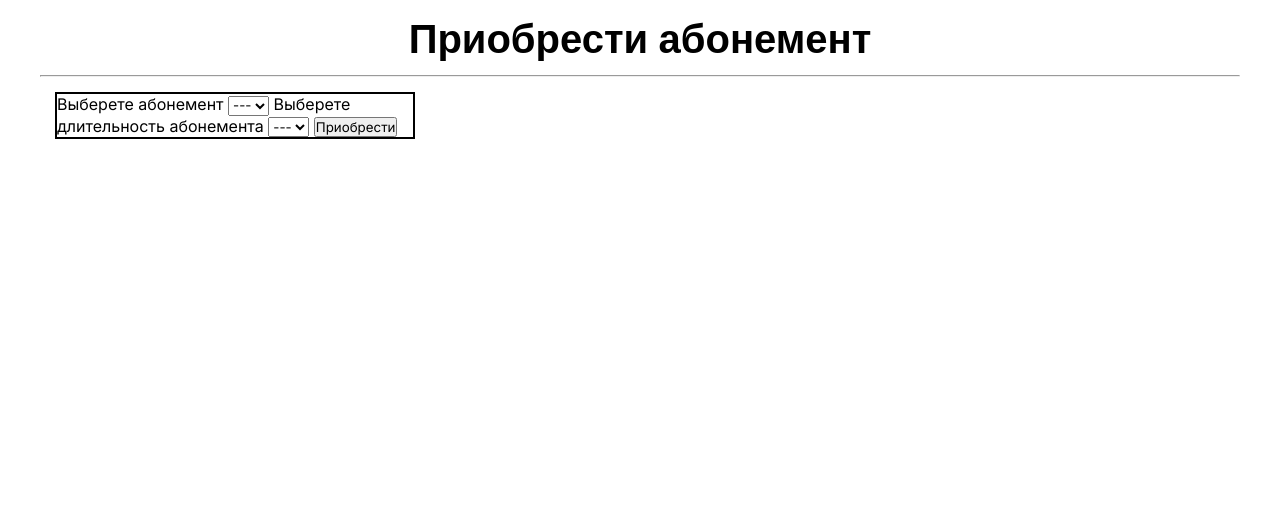
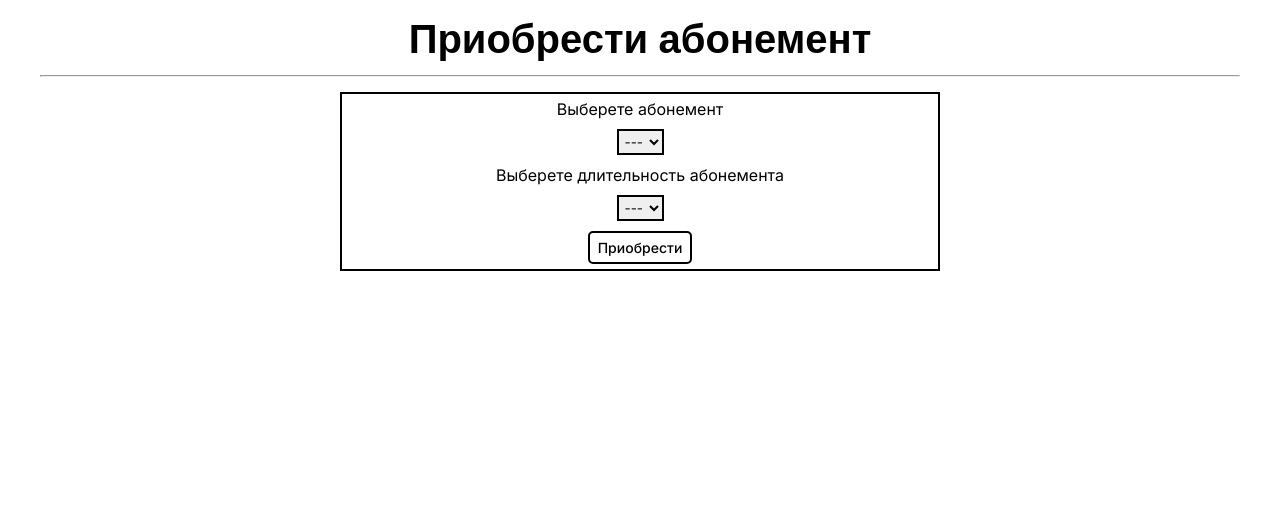
Before and after one commit to Fr1senn/flaskApp, a Flask app: page /subscription in a window 1280 px wide. Shown: the part 66-577 px from the top of the page. Run offline with Flask 2, Linux system fonts and the light colour scheme; some libraries are stand-ins or nearby versions.

Commit message:
minor changes

```diff
--- a/website/static/css/style.css
+++ b/website/static/css/style.css
@@ -211,7 +211,7 @@ html {
     background-color: lightgreen;
 }
 
-.footer h2{
+.footer h2 {
     font-size: 20px;
     margin: 5px;
 }
@@ -230,9 +230,48 @@ html {
 }
 
 .subscription_item {
-    margin: 15px;
+    margin: 15px auto;
     border: 2px solid black;
-    width: 30%;
+    width: 50%;
+}
+
+.subscription_item form label {
+    display: block;
+    text-align: center;
+    margin: 5px;
+}
+
+.subscription_item form select {
+    display: block;
+    margin: 10px auto;
+    border: 2px solid black;
+    padding: 2px;
+}
+
+.subscription_item form select:focus {
+    outline: none;
+}
+
+.subscription_item form button {
+    display: block;
+    margin: 5px auto;
+    background-color: transparent;
+    border: 2px solid black;
+    border-radius: 5px;
+    font-weight: 500;
+    font-size: 14px;
+    padding: 6px 8px;
+}
+
+.subscription_item form button:hover {
+    cursor: pointer;
+    background-color: black;
+    color: white;
+    transition: .2s;
+}
+
+.subscription_item form h3 {
+    text-align: center;
 }
 
 .subs_img {
```
